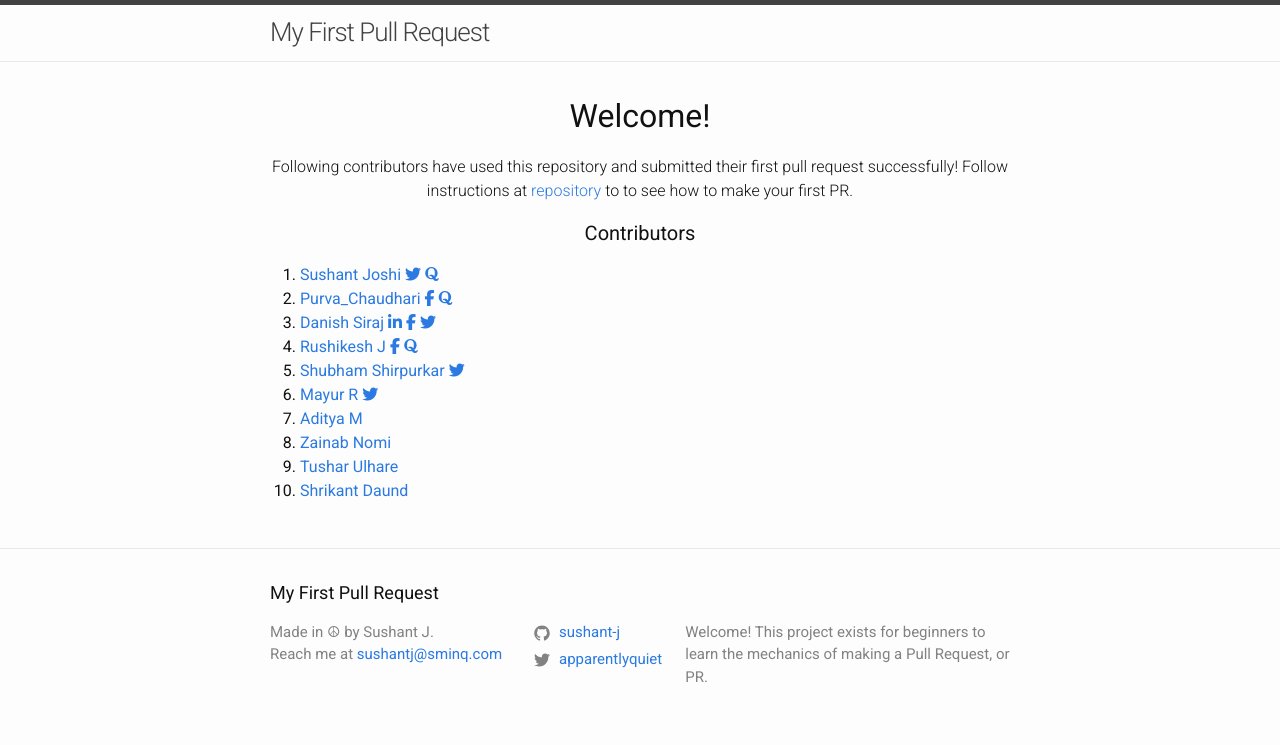
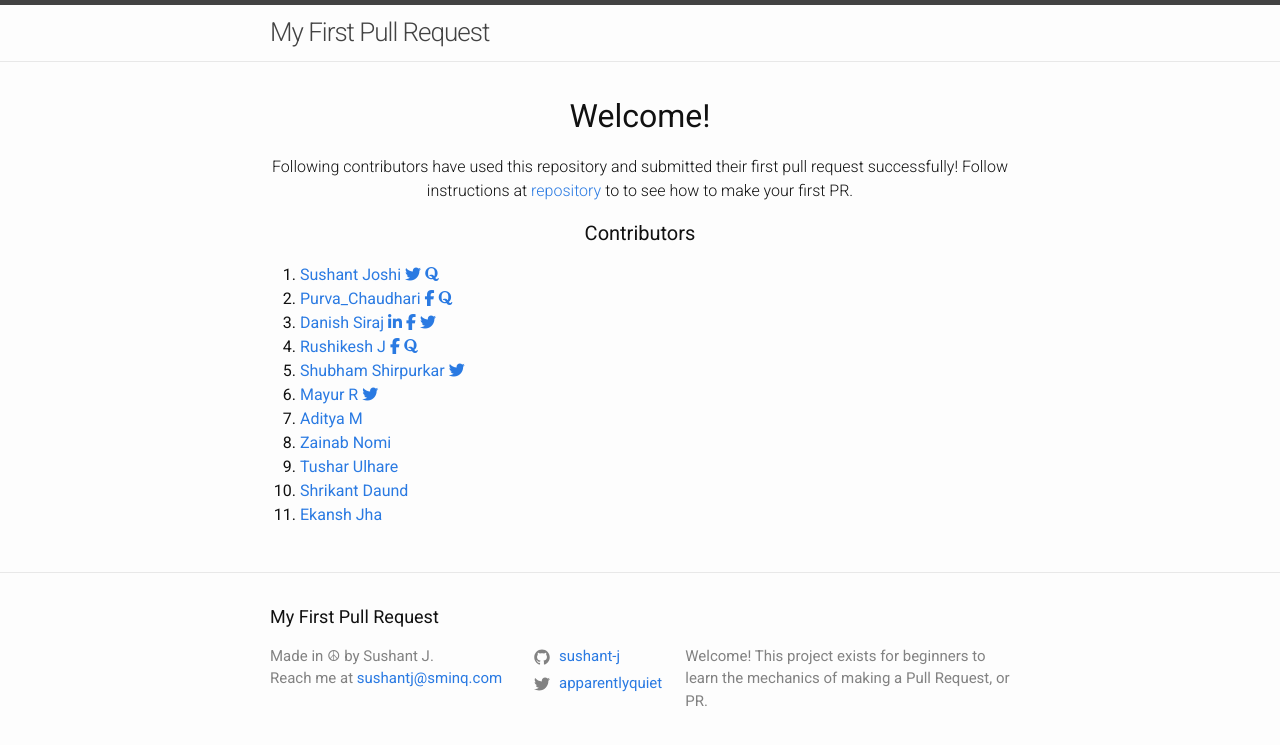
Before and after one commit to sushant-j/my-first-pull-request, a Jekyll site: the page built from index.md, in a window 1280 px wide. Shown: the top 745 px of the page. Built offline with Jekyll 4.4.1, drawn with Linux system fonts in a browser that asks for light colours; nearby versions of some CDN libraries.

Commit message:
updated home.html

```diff
--- a/_layouts/home.html
+++ b/_layouts/home.html
@@ -93,6 +93,11 @@ layout: default
       <a href="https://github.com/shrikantdaund0693/">
         Shrikant Daund
       </a>
-    </li>
+  </li>
+  <li>
+    <a href="https://github.com/ekanshjha/">
+      Ekansh Jha
+    </a>
+</li>
   </ol>
 </div>
```
